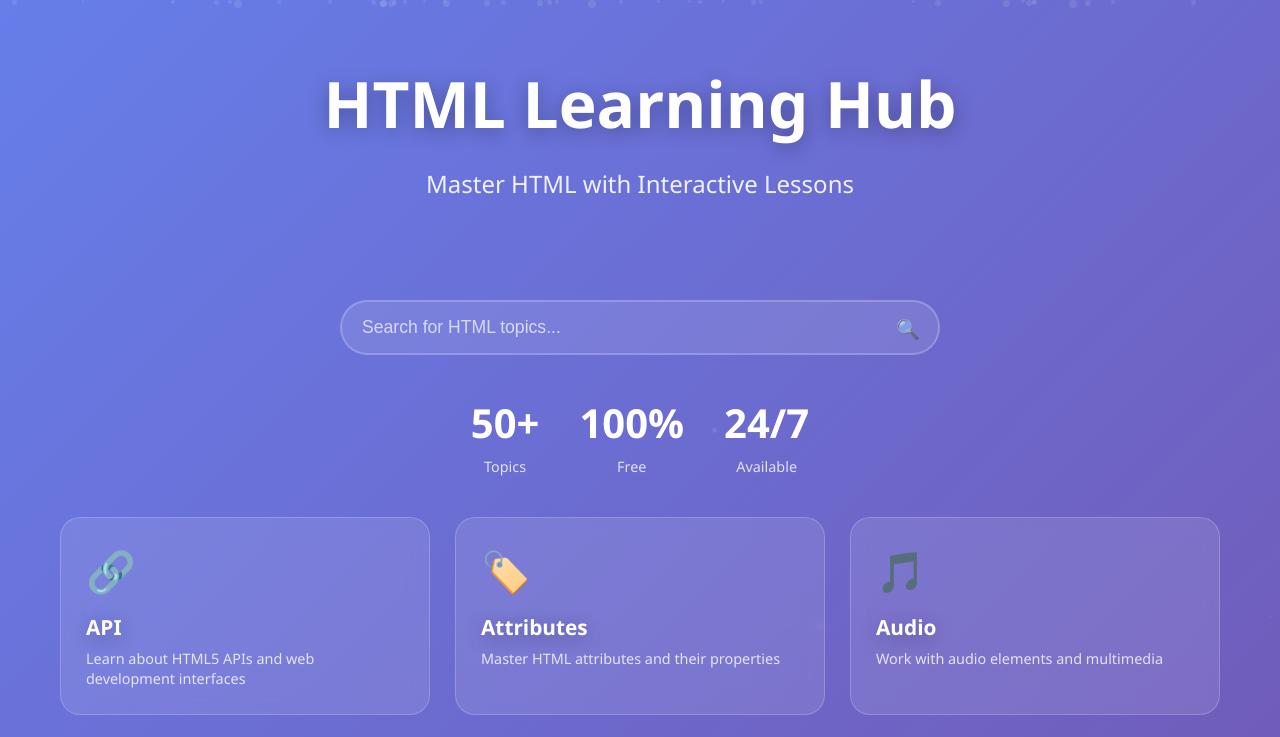
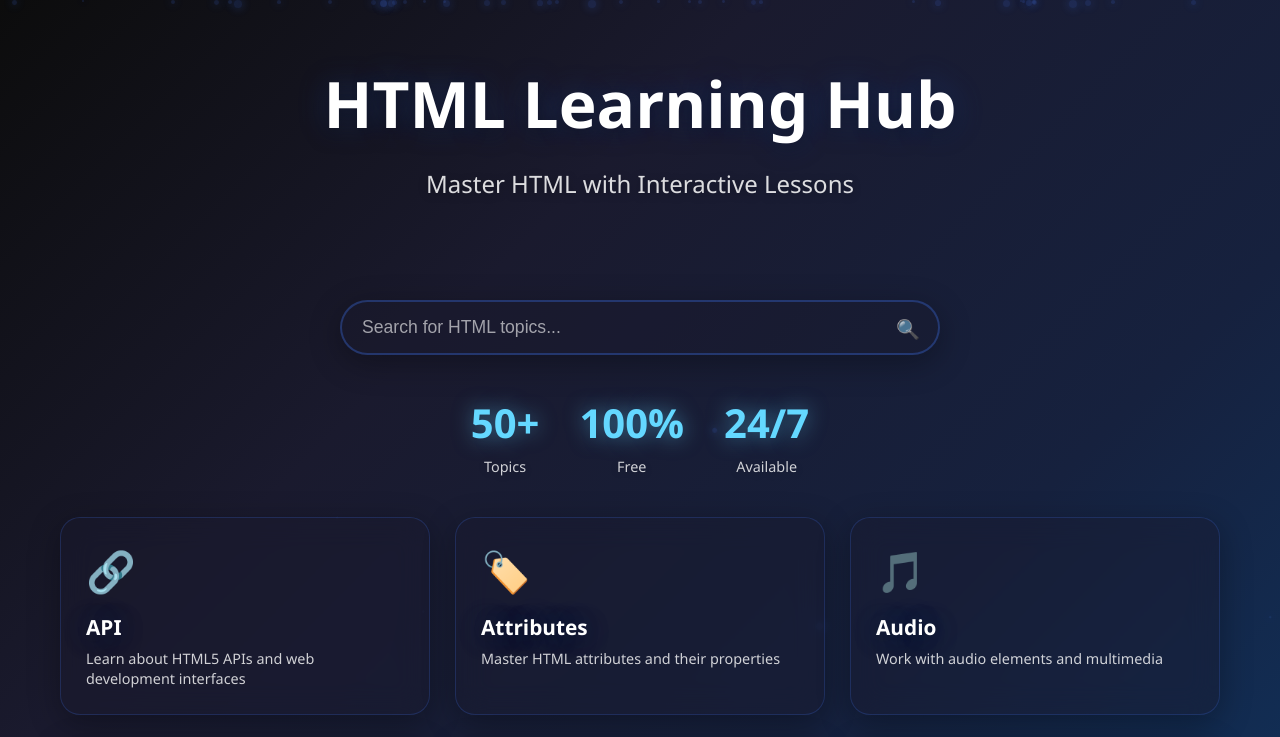
Before and after one commit to raiilham27/belajar-web-git, a plain HTML site: page index.html in a window 1280 px wide. Shown: the top 737 px of the page. Drawn offline with Linux system fonts and the light colour scheme.

Commit message:
hgiuehiu

```diff
--- a/index.html
+++ b/index.html
@@ -14,7 +14,7 @@
 
         body {
             font-family: 'Segoe UI', Tahoma, Geneva, Verdana, sans-serif;
-            background: linear-gradient(135deg, #667eea 0%, #764ba2 100%);
+            background: linear-gradient(135deg, #0c0c0c 0%, #1a1a2e 25%, #16213e 50%, #0f3460 75%, #1a1a2e 100%);
             min-height: 100vh;
             overflow-x: hidden;
         }
@@ -32,9 +32,10 @@
 
         .particle {
             position: absolute;
-            background: rgba(255, 255, 255, 0.1);
+            background: rgba(64, 123, 255, 0.15);
             border-radius: 50%;
             animation: float 20s infinite linear;
+            box-shadow: 0 0 10px rgba(64, 123, 255, 0.3);
         }
 
         @keyframes float {
@@ -68,9 +69,9 @@
         .title {
             font-size: 4rem;
             font-weight: 700;
-            color: white;
+            color: #ffffff;
             margin-bottom: 20px;
-            text-shadow: 0 4px 20px rgba(0, 0, 0, 0.3);
+            text-shadow: 0 4px 20px rgba(0, 0, 0, 0.5), 0 0 30px rgba(64, 123, 255, 0.3);
             animation: titleSlide 1s ease-out;
         }
 
@@ -88,9 +89,10 @@
 
         .subtitle {
             font-size: 1.5rem;
-            color: rgba(255, 255, 255, 0.9);
+            color: rgba(255, 255, 255, 0.85);
             margin-bottom: 40px;
             animation: subtitleSlide 1s ease-out 0.3s both;
+            text-shadow: 0 2px 10px rgba(0, 0, 0, 0.3);
         }
 
         @keyframes subtitleSlide {
@@ -122,17 +124,18 @@
         }
 
         .nav-item {
-            background: rgba(255, 255, 255, 0.1);
-            backdrop-filter: blur(10px);
-            border: 1px solid rgba(255, 255, 255, 0.2);
+            background: rgba(26, 26, 46, 0.4);
+            backdrop-filter: blur(15px);
+            border: 1px solid rgba(64, 123, 255, 0.2);
             border-radius: 20px;
             padding: 25px;
             text-decoration: none;
-            color: white;
+            color: #ffffff;
             transition: all 0.4s cubic-bezier(0.175, 0.885, 0.32, 1.275);
             position: relative;
             overflow: hidden;
             animation: cardSlide 0.8s ease-out both;
+            box-shadow: 0 8px 32px rgba(0, 0, 0, 0.3);
         }
 
         .nav-item:nth-child(1) {
@@ -178,7 +181,7 @@
             left: -100%;
             width: 100%;
             height: 100%;
-            background: linear-gradient(90deg, transparent, rgba(255, 255, 255, 0.1), transparent);
+            background: linear-gradient(90deg, transparent, rgba(64, 123, 255, 0.15), transparent);
             transition: left 0.6s;
         }
 
@@ -188,8 +191,9 @@
 
         .nav-item:hover {
             transform: translateY(-10px) scale(1.05);
-            background: rgba(255, 255, 255, 0.2);
-            box-shadow: 0 20px 40px rgba(0, 0, 0, 0.2);
+            background: rgba(64, 123, 255, 0.15);
+            box-shadow: 0 20px 40px rgba(0, 0, 0, 0.4), 0 0 30px rgba(64, 123, 255, 0.3);
+            border-color: rgba(64, 123, 255, 0.5);
         }
 
         .nav-item .icon {
@@ -241,23 +245,25 @@
             padding: 15px 50px 15px 20px;
             border: none;
             border-radius: 50px;
-            background: rgba(255, 255, 255, 0.1);
-            backdrop-filter: blur(10px);
-            color: white;
+            background: rgba(26, 26, 46, 0.4);
+            backdrop-filter: blur(15px);
+            color: #ffffff;
             font-size: 1.1rem;
             outline: none;
             transition: all 0.3s ease;
-            border: 2px solid rgba(255, 255, 255, 0.2);
+            border: 2px solid rgba(64, 123, 255, 0.3);
+            box-shadow: 0 8px 32px rgba(0, 0, 0, 0.3);
         }
 
         .search-input::placeholder {
-            color: rgba(255, 255, 255, 0.7);
+            color: rgba(255, 255, 255, 0.6);
         }
 
         .search-input:focus {
-            background: rgba(255, 255, 255, 0.2);
-            border-color: rgba(255, 255, 255, 0.5);
+            background: rgba(64, 123, 255, 0.1);
+            border-color: rgba(64, 123, 255, 0.6);
             transform: scale(1.02);
+            box-shadow: 0 8px 32px rgba(0, 0, 0, 0.4), 0 0 20px rgba(64, 123, 255, 0.3);
         }
 
         .search-icon {
@@ -265,7 +271,7 @@
             right: 20px;
             top: 50%;
             transform: translateY(-50%);
-            color: rgba(255, 255, 255, 0.7);
+            color: rgba(64, 123, 255, 0.8);
             font-size: 1.2rem;
         }
 
@@ -292,7 +298,8 @@
 
         .stat-item {
             text-align: center;
-            color: white;
+            color: #ffffff;
+            text-shadow: 0 2px 10px rgba(0, 0, 0, 0.3);
         }
 
         .stat-number {
@@ -300,6 +307,8 @@
             font-weight: 700;
             display: block;
             margin-bottom: 5px;
+            color: #64d8ff;
+            text-shadow: 0 0 20px rgba(100, 216, 255, 0.5);
         }
 
         .stat-label {
```
